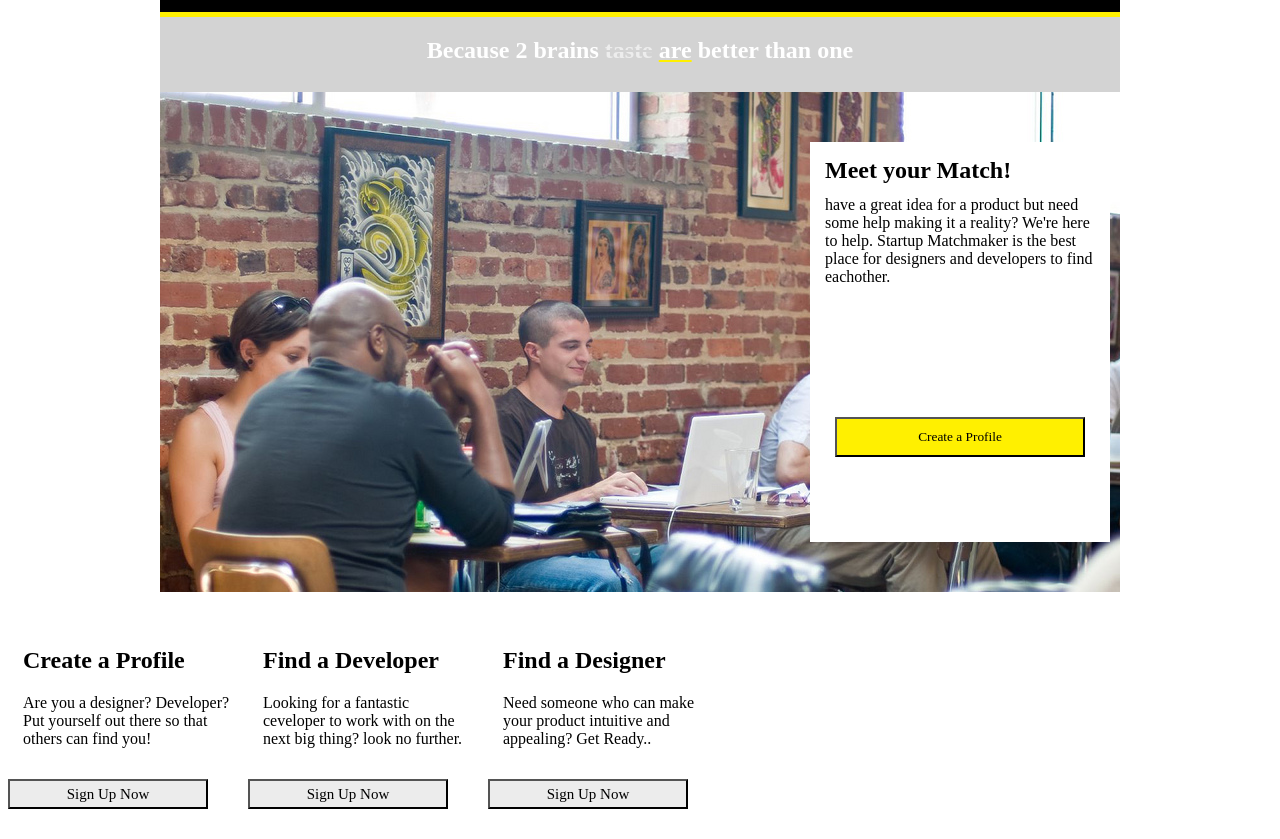
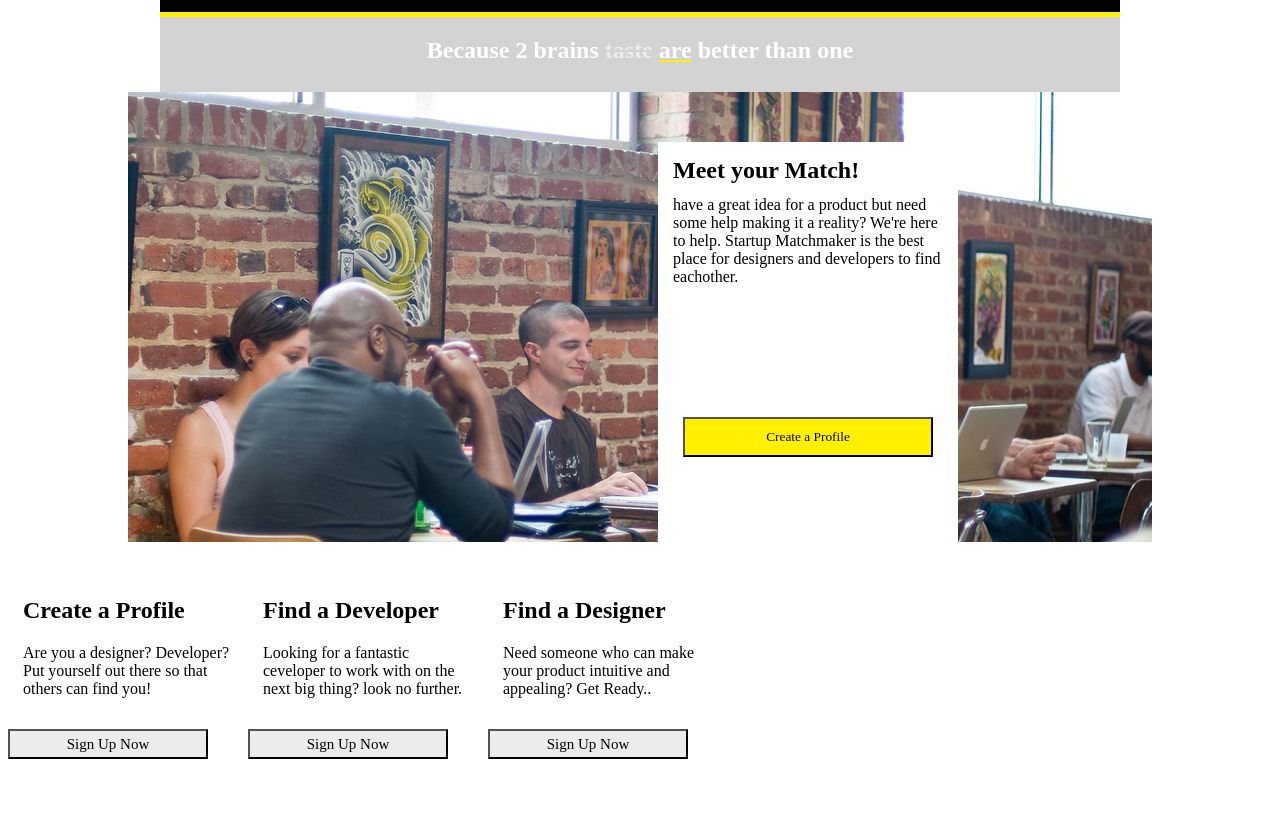
Before and after one commit to vickiblodnik/fewd-startup-matchmaker, a plain HTML site: page index.html in a window 1280 px wide. Shown: the part 96-935 px from the top of the page. After the commit the page ends 885 px from the top, so only its background shows below. Drawn offline with Linux system fonts and the light colour scheme.

Commit message:
Startup 1

```diff
--- a/css/styles.css
+++ b/css/styles.css
@@ -68,8 +68,8 @@ a:visited{
 
 section {
     font-family: helvetica;
-    width: 960px;
-    height: 500px;
+ /*   width: 960px;
+    height: 500px;*/
     margin: 0 auto;
     overflow: auto;
     background: url(../images/coworking.jpg) no-repeat center top
```
